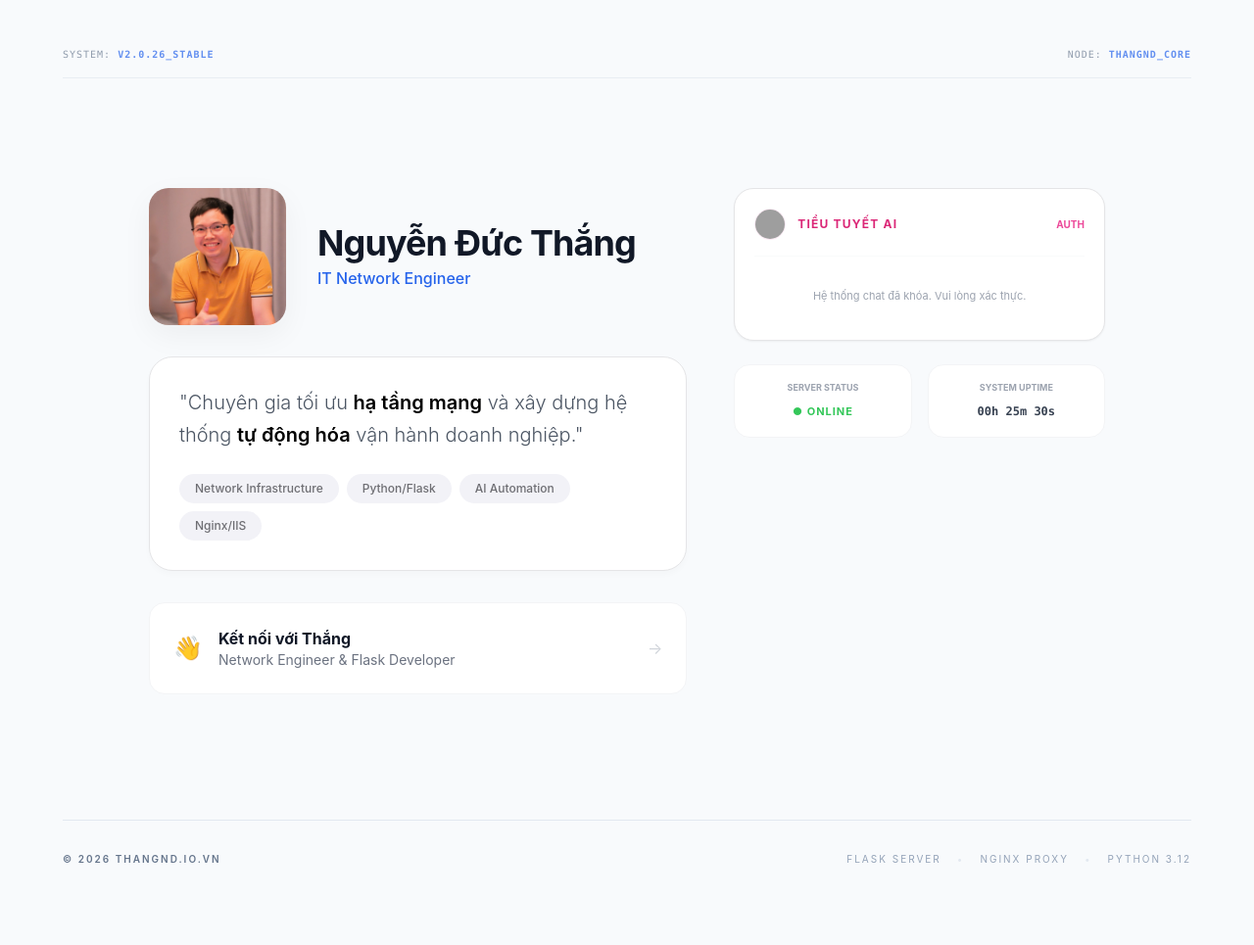
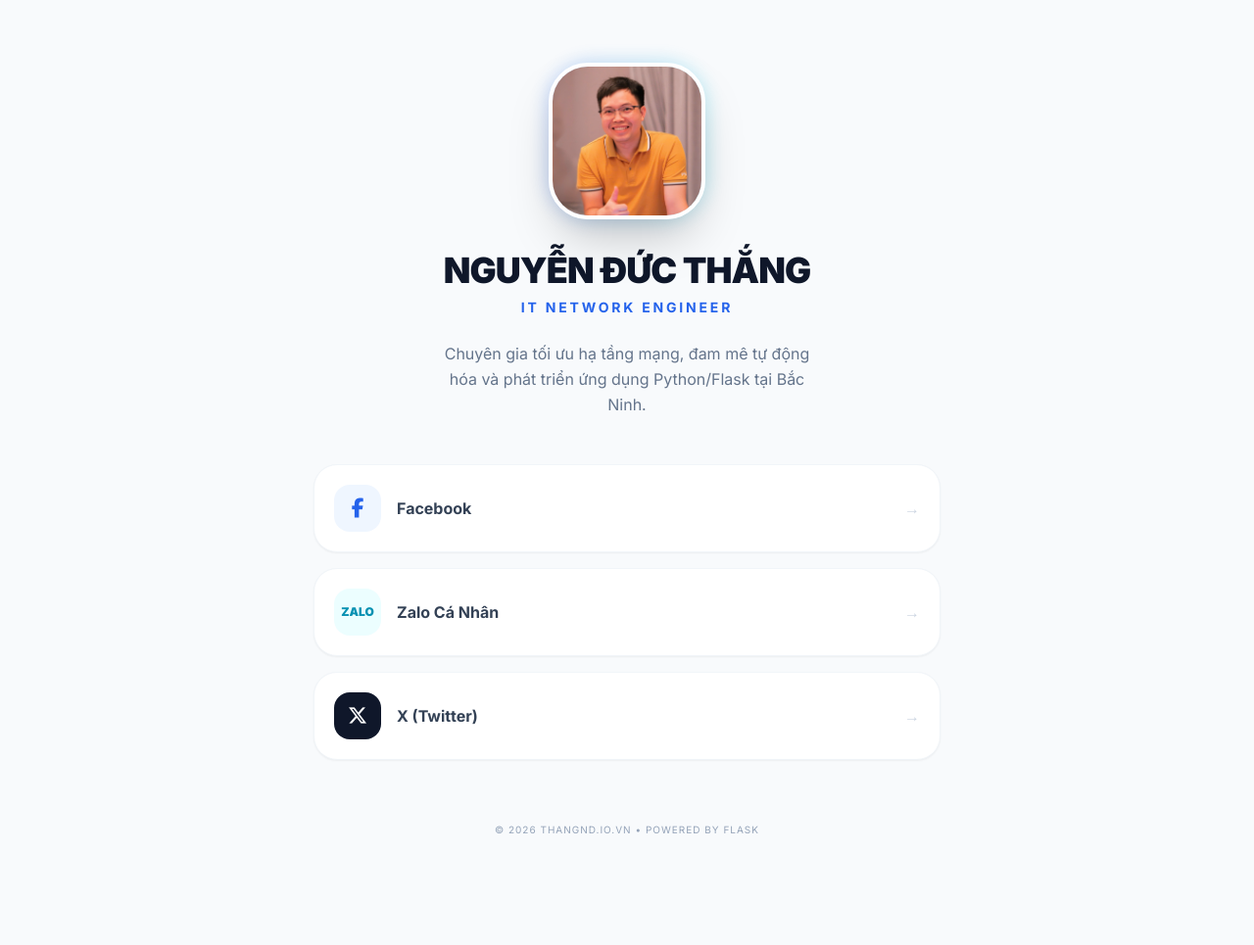
Before and after one commit to ducthangqtm/thangnd.io.vn, a Flask app: page / in a window 1280 px wide. Shown: the whole page at 98% size. After the commit the page ends 851 px from the top, so only its background shows below. Run offline with Flask 3, Linux system fonts and the light colour scheme; some libraries are stand-ins or nearby versions; grey boxes are pictures that could not be loaded.

Commit message:
toi gian moi thu

```diff
--- a/app/__init__.py
+++ b/app/__init__.py
@@ -2,8 +2,9 @@ from flask import Flask
 
 def create_app():
     app = Flask(__name__)
-    app.secret_key = 'thangnd-secret-2026'
+    app.secret_key = 'thangnd_secret_key' # Giữ lại để Flask chạy ổn định
 
     with app.app_context():
-        from . import routes # Dòng này sẽ nạp toàn bộ @app.route ở trên
+        from . import routes
+
     return app
--- a/app/routes.py
+++ b/app/routes.py
@@ -1,53 +1,13 @@
-from flask import render_template, request, redirect, url_for, session, jsonify, Response, current_app as app
-import requests
-
-# Cấu hình OpenClaw
-OPENCLAW_URL = 'http://127.0.0.1:18789'
-OPENCLAW_TOKEN = '3a65af5e56fe234825f6354c2db4fa130eaa2523dcc96c7d'
+from flask import render_template
+from flask import current_app as app
 
 @app.route('/')
 def index():
-    skills = ['Network Infrastructure', 'Python/Flask', 'AI Automation', 'Nginx/IIS']
-    return render_template('index.html', title='Nguyễn Đức Thắng', skills=skills)
-
-@app.route('/login', methods=['GET', 'POST'])
-def login():
-    if request.method == 'POST':
-        if request.form.get('username') == 'thangnd' and request.form.get('password') == 'Ducthang@92':
-            session['logged_in'] = True
-            return redirect(url_for('index'))
-        return render_template('login.html', error="Sai tài khoản hoặc mật khẩu")
-    return render_template('login.html')
-
-@app.route('/logout')
-def logout():
-    session.clear()
-    return redirect(url_for('index'))
-
-# Endpoint gọi từ JavaScript trên Web
-@app.route('/chat_tt', methods=['POST'])
-def chat():
-    if not session.get('logged_in'):
-        return jsonify({'reply': 'Sếp đăng nhập đã nhé!'}), 401
-
-    user_msg = request.json.get('msg')
-
-    headers = {
-        'Authorization': f'Bearer {OPENCLAW_TOKEN}',
-        'Content-Type': 'application/json'
+    # Sếp có thể thay đổi link MXH ở đây nếu muốn
+    social_links = {
+        "facebook": "https://www.facebook.com/ducthangqtm",
+        "zalo": "https://zalo.me/0986192092", # Thay số điện thoại Sếp vào
+        "x": "https://x.com/ducthangqtm",
+        "github": "https://github.com/ducthangqtm",
     }
-
-    payload = {
-        "model": "openrouter/stepfun/step-3.5-flash:free",
-        "messages": [{"role": "user", "content": user_msg}],
-        "stream": False
-    }
-
-    try:
-        resp = requests.post(f'{OPENCLAW_URL}/v1/chat/completions', headers=headers, json=payload, timeout=30)
-        result = resp.json()
-        # Trả về đúng định dạng mà JavaScript đang chờ (data.reply)
-        reply = result['choices'][0]['message']['content']
-        return jsonify({'reply': reply})
-    except Exception as e:
-        return jsonify({'reply': f'Lỗi kết nối OpenClaw: {str(e)}'})
+    return render_template('index.html', social=social_links)
--- a/app/static/css/style.css
+++ b/app/static/css/style.css
@@ -1,84 +1,55 @@
-:root {
-  --bg-body: #f8f9fa;
-  --card-white: #ffffff;
-  --text-dark: #1d1d1f;
-  --text-muted: #6e6e73;
-  --accent-blue: #0066cc;
-  --border-light: #e5e5e7;
-}
+/* Font chữ hiện đại */
+@import url("https://fonts.googleapis.com/css2?family=Inter:wght@400;700;900&display=swap");
 
 body {
-  background-color: var(--bg-body);
-  color: var(--text-dark);
-  font-family: -apple-system, BlinkMacSystemFont, "Inter", sans-serif;
+  font-family: "Inter", sans-serif;
+  background-color: #f8fafc; /* Slate 50 */
   -webkit-font-smoothing: antialiased;
 }
 
-/* Ảnh Profile vuông bo góc hiện đại */
-.profile-img {
-  width: 140px;
-  height: 140px;
-  border-radius: 20px;
-  object-cover: cover;
-  box-shadow: 0 10px 30px rgba(0, 0, 0, 0.05);
+/* Hiệu ứng đổ bóng đổ sâu cho ảnh Profile */
+.shadow-2xl {
+  shadow-color: rgba(0, 0, 0, 0.1);
+  box-shadow: 0 25px 50px -12px rgba(0, 0, 0, 0.15);
 }
 
-/* Card trắng tinh khiết */
-.card-minimal {
-  background: var(--card-white);
-  border: 1px solid var(--border-light);
-  border-radius: 24px;
-  padding: 30px;
-  box-shadow: 0 4px 6px rgba(0, 0, 0, 0.02);
+/* Hiệu ứng hover cho các nút liên kết */
+.transition-all {
+  transition: all 0.3s cubic-bezier(0.4, 0, 0.2, 1);
 }
 
-/* Skill tags kiểu nhẹ nhàng */
-.skill-tag {
-  background: #f2f2f7;
-  color: var(--text-muted);
-  padding: 6px 16px;
-  border-radius: 50px;
-  font-size: 12px;
-  font-weight: 500;
+/* Bo góc siêu tròn trịa đúng kiểu Apple/Bento */
+.rounded-3xl {
+  border-radius: 1.75rem;
 }
 
-/* Khung chat Tiểu Tuyết thu nhỏ */
-.ai-widget {
-  background: #ffffff;
-  border: 1px solid var(--border-light);
-  border-radius: 20px;
-  padding: 20px;
+/* Tinh chỉnh Icon cho Zalo vì nó không có trong FontAwesome chuẩn */
+.bg-cyan-50 {
+  background-color: #ecfeff;
 }
 
-.chat-box {
-  height: 150px;
-  overflow-y: auto;
-  font-size: 13px;
-  color: var(--text-muted);
-  line-height: 1.6;
+/* Đảm bảo trang web luôn hiển thị đẹp trên điện thoại */
+@media (max-width: 640px) {
+  .max-w-2xl {
+    padding-top: 2rem;
+  }
+  h1 {
+    font-size: 1.875rem !important; /* text-3xl */
+  }
 }
 
-.chat-input {
-  width: 100%;
-  background: #f5f5f7;
-  border: 1px solid transparent;
-  border-radius: 12px;
-  padding: 10px 15px;
-  font-size: 13px;
-  transition: all 0.2s;
+/* Hiệu ứng hiện dần khi load trang */
+@keyframes fadeInUp {
+  from {
+    opacity: 0;
+    transform: translateY(20px);
+  }
+  to {
+    opacity: 1;
+    transform: translateY(0);
+  }
 }
 
-.chat-input:focus {
-  outline: none;
-  border-color: var(--accent-blue);
-  background: #fff;
+.max-w-2xl {
+  animation: fadeInUp 0.6s ease-out;
 }
-
-/* Uptime & Status */
-.status-pill {
-  font-size: 11px;
-  font-weight: 700;
-  text-transform: uppercase;
-  letter-spacing: 1px;
-  color: #34c759;
-}
--- a/app/static/js/main.js
+++ b/app/static/js/main.js
@@ -1,97 +1,57 @@
-document.addEventListener("DOMContentLoaded", () => {
-  console.log("Hệ thống thangnd.io.vn - Node: THANGND_CORE đã sẵn sàng!");
+function sendMessage() {
+  const input = document.getElementById("chat-input");
+  const message = input.value.trim();
+  if (!message) return;
 
-  // --- 1. GIẢ LẬP UPTIME (Dân Network) ---
-  const uptimeElement = document.getElementById("uptime");
-  if (uptimeElement) {
-    let startTime = Date.now() - 1524000; // Giả lập uptime từ trước
+  // Hiển thị tin nhắn của Sếp lên màn hình
+  appendMessage("user", message);
+  input.value = "";
 
-    setInterval(() => {
-      let diff = Math.floor((Date.now() - startTime) / 1000);
-      let hours = Math.floor(diff / 3600);
-      let mins = Math.floor((diff % 3600) / 60);
-      let secs = diff % 60;
+  // Gọi API về Flask (Cổng 5000)
+  fetch("/chat", {
+    method: "POST",
+    headers: {
+      "Content-Type": "application/json",
+    },
+    body: JSON.stringify({ message: message }),
+  })
+    .then((response) => response.json())
+    .then((data) => {
+      // Nếu Flask trả về nội dung, hiển thị tin nhắn của AI
+      if (data.response) {
+        appendMessage("ai", data.response);
+      } else {
+        // Đây chính là nơi nó hiện cái dòng Gateway giả kia nếu có lỗi
+        appendMessage("error", "!! [SYSTEM_ERROR]: AI không phản hồi.");
+      }
+    })
+    .catch((error) => {
+      console.error("Error:", error);
+      appendMessage(
+        "error",
+        "!! [NETWORK_FAILURE]: Không thể kết nối tới Flask Server.",
+      );
+    });
+}
 
-      // Format 00:00:00 cho ngầu
-      const pad = (num) => num.toString().padStart(2, "0");
-      uptimeElement.innerText = `${pad(hours)}h ${pad(mins)}m ${pad(secs)}s`;
-    }, 1000);
+function appendMessage(role, text) {
+  const chatBox = document.getElementById("chat-messages");
+  const div = document.createElement("div");
+
+  // Sếp tùy biến CSS cho từng loại tin nhắn ở đây
+  if (role === "user") {
+    div.className = "text-right text-blue-400 font-bold text-sm";
+    div.innerHTML = `> Sếp: ${text}`;
+  } else if (role === "ai") {
+    div.className =
+      "flex gap-4 items-start animate-fade-in text-slate-300 text-sm";
+    div.innerHTML = `<div class="w-8 h-8 rounded-lg bg-pink-500/20 flex-shrink-0 flex items-center justify-center text-pink-500">✨</div>
+                         <div class="bg-white/5 p-4 rounded-2xl rounded-tl-none border border-white/5">${text}</div>`;
+  } else {
+    div.className = "text-[10px] text-red-500 font-mono mt-2";
+    div.innerHTML = `!! [CRITICAL_FAILURE]: ${text}`;
   }
 
-  // --- 2. XỬ LÝ NÚT LIKE / CONNECT ---
-  const btnLike = document.getElementById("btn-like");
-  if (btnLike) {
-    btnLike.addEventListener("click", () => {
-      alert("👍 Cảm ơn Sếp! Tín hiệu đã được ghi nhận vào hệ thống.");
-    });
-  }
-});
-
-// --- 3. LOGIC CHAT VỚI TIỂU TUYẾT (OPENCLAW) ---
-async function sendMessage() {
-  const input = document.getElementById("chat-input");
-  const box = document.getElementById("chat-messages");
-
-  if (!input || !box) return; // Bảo vệ nếu chưa login (không có khung chat)
-
-  const msg = input.value.trim();
-  if (!msg) return;
-
-  // 1. Hiển thị tin nhắn của Sếp lên màn hình ngay lập tức
-  box.innerHTML += `
-    <div class="text-right">
-      <span class="text-blue-400 font-bold">> Sếp:</span>
-      <span class="text-gray-300">${msg}</span>
-    </div>
-  `;
-
-  // Xóa ô input và cuộn xuống cuối
-  input.value = "";
-  box.scrollTop = box.scrollHeight;
-
-  // 2. Hiện trạng thái đang xử lý (Loading)
-  const loadingId = "msg-" + Date.now();
-  box.innerHTML += `
-    <div id="${loadingId}" class="text-pink-400 opacity-50 animate-pulse">
-      > TT: Đang truy vấn OpenClaw...
-    </div>
-  `;
-  box.scrollTop = box.scrollHeight;
-
-  try {
-    // 3. Gửi lệnh vào Flask Backend
-    const response = await fetch("/chat_tt", {
-      method: "POST",
-      headers: {
-        "Content-Type": "application/json",
-      },
-      body: JSON.stringify({ msg: msg }),
-    });
-
-    const data = await response.json();
-
-    // Xóa dòng loading
-    const loadingEl = document.getElementById(loadingId);
-    if (loadingEl) loadingEl.remove();
-
-    // 4. Hiển thị câu trả lời của Tiểu Tuyết
-    if (data.reply) {
-      box.innerHTML += `
-        <div class="text-left">
-          <span class="text-pink-500 font-bold">> TT:</span>
-          <span class="text-pink-100">${data.reply}</span>
-        </div>
-      `;
-    } else if (data.error) {
-      box.innerHTML += `<div class="text-red-500 text-[9px]">!! [ERROR]: ${data.error}</div>`;
-    }
-  } catch (e) {
-    // Xử lý khi rớt mạng hoặc server OpenClaw sập
-    const loadingEl = document.getElementById(loadingId);
-    if (loadingEl) loadingEl.remove();
-    box.innerHTML += `<div class="text-red-500 text-[9px]">!! [CRITICAL_FAILURE]: Mất kết nối tới Gateway 18789</div>`;
-  }
-
-  // Luôn luôn cuộn xuống cuối sau khi nhận tin
-  box.scrollTop = box.scrollHeight;
+  chatBox.appendChild(div);
+  chatBox.scrollTop = chatBox.scrollHeight;
 }
--- a/app/templates/base.html
+++ b/app/templates/base.html
@@ -3,70 +3,18 @@
   <head>
     <meta charset="UTF-8" />
     <meta name="viewport" content="width=device-width, initial-scale=1.0" />
-    <title>{{ title }}</title>
-
+    <title>Nguyễn Đức Thắng - Profile</title>
     <script src="https://cdn.tailwindcss.com"></script>
-
     <link
-      href="https://fonts.googleapis.com/css2?family=Inter:wght@300;400;600;700&family=Fira+Code:wght@400;500&display=swap"
       rel="stylesheet"
+      href="https://cdnjs.cloudflare.com/ajax/libs/font-awesome/6.5.1/css/all.min.css"
     />
-
     <link
       rel="stylesheet"
       href="{{ url_for('static', filename='css/style.css') }}"
     />
-
-    <link
-      rel="icon"
-      type="image/png"
-      href="{{ url_for('static', filename='img/logo.png') }}"
-    />
-    <link
-      rel="apple-touch-icon"
-      href="{{ url_for('static', filename='img/logo.png') }}"
-    />
-    <link
-      rel="shortcut icon"
-      href="{{ url_for('static', filename='img/logo.png') }}"
-    />
   </head>
-
-  <body
-    class="bg-slate-50 text-slate-900 min-h-screen p-4 md:p-12 flex flex-col items-center selection:bg-blue-100"
-  >
-    <div
-      class="w-full max-w-6xl mb-8 flex justify-between items-center border-b border-slate-200 pb-4 opacity-70"
-    >
-      <div
-        class="text-[10px] font-mono tracking-widest uppercase text-slate-500"
-      >
-        System: <span class="text-blue-600 font-bold">v2.0.26_Stable</span>
-      </div>
-      <div
-        class="text-[10px] font-mono tracking-widest uppercase text-slate-500"
-      >
-        Node: <span class="text-blue-600 font-bold">THANGND_CORE</span>
-      </div>
-    </div>
-
-    <main class="w-full max-w-6xl flex-grow">
-      {% block content %}{% endblock %}
-    </main>
-
-    <footer
-      class="mt-12 py-8 border-t border-slate-200 w-full max-w-6xl flex flex-col md:flex-row justify-between items-center text-slate-400 text-[10px] uppercase tracking-[0.2em] gap-4"
-    >
-      <div class="font-semibold text-slate-500">&copy; 2026 THANGND.IO.VN</div>
-      <div class="flex gap-4">
-        <span>Flask Server</span>
-        <span class="text-slate-200">•</span>
-        <span>Nginx Proxy</span>
-        <span class="text-slate-200">•</span>
-        <span>Python 3.12</span>
-      </div>
-    </footer>
-
-    <script src="{{ url_for('static', filename='js/main.js') }}"></script>
+  <body class="bg-slate-50 min-h-screen">
+    {% block content %}{% endblock %}
   </body>
 </html>
--- a/app/templates/index.html
+++ b/app/templates/index.html
@@ -1,128 +1,91 @@
 {% extends "base.html" %} {% block content %}
-<div class="max-w-5xl mx-auto px-6 py-20">
-  <div class="grid grid-cols-1 lg:grid-cols-12 gap-12 items-start">
-    <div class="lg:col-span-7 space-y-8">
-      <div class="flex flex-col md:flex-row items-center gap-8">
+<div class="max-w-2xl mx-auto px-4 py-16 flex flex-col items-center">
+  <div class="relative mb-8">
+    <div
+      class="absolute -inset-1 bg-gradient-to-r from-blue-600 to-cyan-400 rounded-[3rem] blur opacity-20"
+    ></div>
     <img
       src="{{ url_for('static', filename='img/thangnd.png') }}"
-          class="profile-img"
+      class="relative w-40 h-40 rounded-[2.5rem] object-cover border-4 border-white shadow-2xl"
     />
-        <div class="text-center md:text-left">
-          <h1 class="text-4xl font-bold tracking-tight text-gray-900">
+  </div>
+
+  <div class="text-center mb-12">
+    <h1 class="text-4xl font-black text-slate-900 tracking-tight uppercase">
       Nguyễn Đức Thắng
     </h1>
-          <p class="text-blue-600 font-medium mt-1">IT Network Engineer</p>
-        </div>
+    <p class="text-blue-600 font-bold text-sm mt-2 uppercase tracking-[0.2em]">
+      IT Network Engineer
+    </p>
+    <p class="text-slate-500 mt-6 max-w-sm mx-auto leading-relaxed">
+      Chuyên gia tối ưu hạ tầng mạng, đam mê tự động hóa và phát triển ứng dụng
+      Python/Flask tại Bắc Ninh.
+    </p>
   </div>
 
-      <div class="card-minimal">
-        <p class="text-xl text-gray-600 leading-relaxed font-light">
-          "Chuyên gia tối ưu
-          <span class="text-black font-semibold">hạ tầng mạng</span> và xây dựng
-          hệ thống <span class="text-black font-semibold">tự động hóa</span> vận
-          hành doanh nghiệp."
-        </p>
-
-        <div class="flex flex-wrap gap-2 mt-6">
-          {% for skill in skills %}
-          <span class="skill-tag">{{ skill }}</span>
-          {% endfor %}
+  <div class="w-full space-y-4">
+    <a
+      href="{{ social.facebook }}"
+      target="_blank"
+      class="flex items-center justify-between p-5 bg-white border border-slate-100 rounded-3xl shadow-sm hover:shadow-md hover:border-blue-200 transition-all group"
+    >
+      <div class="flex items-center gap-4">
+        <div
+          class="w-12 h-12 bg-blue-50 rounded-2xl flex items-center justify-center text-blue-600"
+        >
+          <i class="fab fa-facebook-f text-xl"></i>
         </div>
+        <span class="font-bold text-slate-700">Facebook</span>
       </div>
+      <span
+        class="text-slate-300 group-hover:translate-x-1 transition-transform"
+        >→</span
+      >
+    </a>
 
     <a
-        href="#"
-        class="flex items-center justify-between p-6 bg-white border border-gray-100 rounded-2xl hover:shadow-md transition-shadow group"
-        id="btn-like"
+      href="{{ social.zalo }}"
+      target="_blank"
+      class="flex items-center justify-between p-5 bg-white border border-slate-100 rounded-3xl shadow-sm hover:shadow-md hover:border-blue-200 transition-all group"
     >
       <div class="flex items-center gap-4">
-          <span class="text-2xl">👋</span>
-          <div>
-            <h4 class="font-bold text-gray-900">Kết nối với Thắng</h4>
-            <p class="text-sm text-gray-500">
-              Network Engineer & Flask Developer
-            </p>
+        <div
+          class="w-12 h-12 bg-cyan-50 rounded-2xl flex items-center justify-center text-cyan-600 font-black text-xs"
+        >
+          ZALO
         </div>
+        <span class="font-bold text-slate-700">Zalo Cá Nhân</span>
       </div>
-        <span class="text-gray-300 group-hover:text-blue-600 transition-colors"
+      <span
+        class="text-slate-300 group-hover:translate-x-1 transition-transform"
+        >→</span
+      >
+    </a>
+
+    <a
+      href="{{ social.x }}"
+      target="_blank"
+      class="flex items-center justify-between p-5 bg-white border border-slate-100 rounded-3xl shadow-sm hover:shadow-md hover:border-slate-300 transition-all group"
+    >
+      <div class="flex items-center gap-4">
+        <div
+          class="w-12 h-12 bg-slate-900 rounded-2xl flex items-center justify-center text-white"
+        >
+          <i class="fab fa-x-twitter text-xl"></i>
+        </div>
+        <span class="font-bold text-slate-700">X (Twitter)</span>
+      </div>
+      <span
+        class="text-slate-300 group-hover:translate-x-1 transition-transform"
         >→</span
       >
     </a>
   </div>
 
-    <div class="lg:col-span-5 space-y-6">
-      <div class="ai-widget shadow-sm">
   <div
-          class="flex items-center justify-between mb-4 pb-4 border-b border-gray-50"
+    class="mt-16 text-slate-400 text-[10px] font-medium uppercase tracking-widest"
   >
-          <div class="flex items-center gap-3">
-            <img
-              src="{{ url_for('static', filename='img/tieutuyet.png') }}"
-              class="w-8 h-8 rounded-full border border-pink-100"
-            />
-            <span
-              class="text-xs font-bold uppercase tracking-widest text-pink-600"
-              >Tiểu Tuyết AI</span
-            >
-          </div>
-          {% if session.get('logged_in') %}
-          <a
-            href="/logout"
-            class="text-[10px] text-gray-400 hover:text-red-500 font-bold uppercase"
-            >Log out</a
-          >
-          {% else %}
-          <a
-            href="/login"
-            class="text-[10px] text-pink-500 hover:text-pink-600 font-bold uppercase"
-            >Auth</a
-          >
-          {% endif %}
-        </div>
-
-        {% if session.get('logged_in') %}
-        <div id="chat-messages" class="chat-box mb-4 pr-2">
-          <div
-            class="p-3 bg-gray-50 rounded-2xl rounded-tl-none italic text-gray-500"
-          >
-            >> Chào Sếp Thắng! Em đang trực cổng 5000.
-          </div>
-        </div>
-        <input
-          type="text"
-          id="chat-input"
-          onkeypress="if (event.key === 'Enter') sendMessage();"
-          placeholder="Gửi tin nhắn..."
-          class="chat-input"
-        />
-        {% else %}
-        <p class="text-[11px] text-gray-400 text-center py-4">
-          Hệ thống chat đã khóa. Vui lòng xác thực.
-        </p>
-        {% endif %}
-      </div>
-
-      <div class="grid grid-cols-2 gap-4">
-        <div
-          class="p-4 bg-white border border-gray-100 rounded-2xl text-center"
-        >
-          <p class="text-[9px] text-gray-400 uppercase font-bold mb-1">
-            Server Status
-          </p>
-          <span class="status-pill">● Online</span>
-        </div>
-        <div
-          class="p-4 bg-white border border-gray-100 rounded-2xl text-center"
-        >
-          <p class="text-[9px] text-gray-400 uppercase font-bold mb-1">
-            System Uptime
-          </p>
-          <span id="uptime" class="text-xs font-mono font-bold text-gray-700"
-            >00:00:00</span
-          >
-        </div>
-      </div>
-    </div>
+    © 2026 THANGND.IO.VN • POWERED BY FLASK
   </div>
 </div>
 {% endblock %}
--- a/config.py
+++ /dev/null
@@ -1,5 +0,0 @@
-import os
-
-class Config:
-    SECRET_KEY = os.environ.get('SECRET_KEY') or 'thang-nd-2026-security-key'
-    # Sếp có thể đổi secret key này cho bảo mật hơn
--- a/run.py
+++ b/run.py
@@ -3,5 +3,4 @@ from app import create_app
 app = create_app()
 
 if __name__ == '__main__':
-    # Sếp để 0.0.0.0 để truy cập được từ IP 192.168.1.6
     app.run(host='0.0.0.0', port=5000, debug=True)
```
Also changed, not shown: app/templates/login.html (deleted, +0 -72 lines), requirements.txt (+1 -13 lines), serve.py (+4 -31 lines), README.md. Lines whose indentation alone changed are shown as unchanged.
